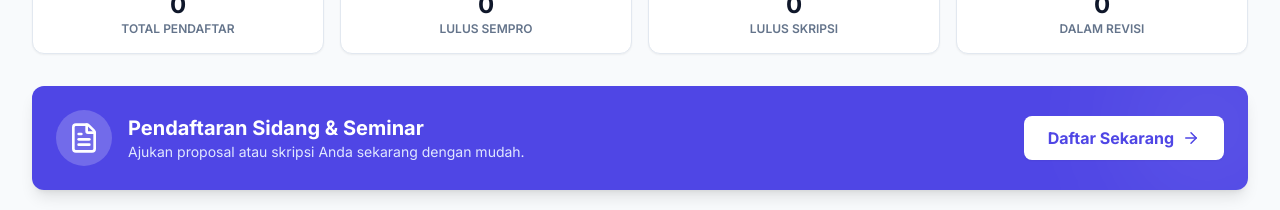
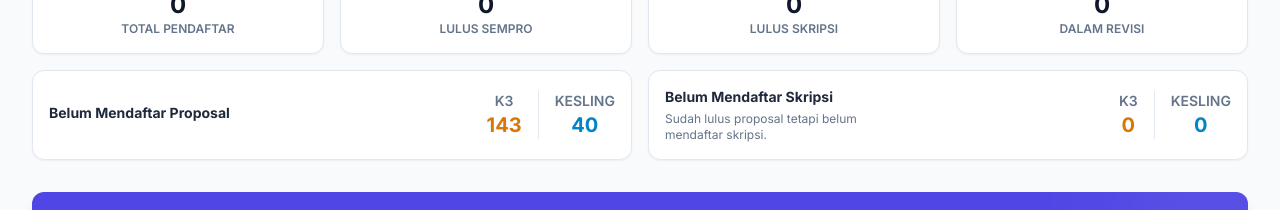
Before and after one commit to ronniegodzilla-eng/Sistem-Pendaftaran-Skripsi, a React (Vite) app: page / in a window 1280 px wide. Shown: the part 265-475 px from the top of the page. Built offline with nearby package versions, Linux system fonts and the light colour scheme; no server answers; the database is empty.

Commit message:
Add files via upload

```diff
--- a/pages/Dashboard.tsx
+++ b/pages/Dashboard.tsx
@@ -17,7 +17,11 @@ export const Dashboard: React.FC<DashboardProps> = ({ onNavigate }) => {
       proposal_passed: 0,
       skripsi_passed: 0,
       pending_revision: 0,
-      upcoming_exams: 0
+      upcoming_exams: 0,
+      unregistered_proposal_k3: 0,
+      unregistered_proposal_kesling: 0,
+      unregistered_skripsi_k3: 0,
+      unregistered_skripsi_kesling: 0
   });
 
   useEffect(() => {
@@ -59,7 +63,7 @@ export const Dashboard: React.FC<DashboardProps> = ({ onNavigate }) => {
             </div>
           </div>
 
-          <div className="grid grid-cols-2 md:grid-cols-4 gap-4">
+          <div className="grid grid-cols-2 md:grid-cols-4 gap-4 mb-4">
               <div className="bg-white p-4 rounded-xl shadow-sm border border-slate-200 flex flex-col items-center justify-center text-center hover:border-indigo-300 transition-colors">
                   <div className="bg-blue-100 p-2 rounded-full mb-2 text-blue-600">
                       <Users size={24} />
@@ -87,6 +91,43 @@ export const Dashboard: React.FC<DashboardProps> = ({ onNavigate }) => {
                   </div>
                   <span className="text-2xl font-bold text-slate-900">{stats.pending_revision}</span>
                   <span className="text-xs text-slate-500 uppercase font-semibold">Dalam Revisi</span>
+              </div>
+          </div>
+
+          <div className="grid grid-cols-1 md:grid-cols-2 gap-4">
+              <div className="bg-white border border-slate-200 rounded-xl p-4 shadow-sm flex items-center justify-between">
+                  <div>
+                      <h3 className="font-bold text-slate-800 text-sm mb-1">Belum Mendaftar Proposal</h3>
+                  </div>
+                  <div className="flex gap-4">
+                      <div className="text-center">
+                          <p className="text-sm font-semibold text-slate-500 uppercase">K3</p>
+                          <p className="text-xl font-bold text-amber-600">{stats.unregistered_proposal_k3}</p>
+                      </div>
+                      <div className="w-px bg-slate-200"></div>
+                      <div className="text-center">
+                          <p className="text-sm font-semibold text-slate-500 uppercase">Kesling</p>
+                          <p className="text-xl font-bold text-sky-600">{stats.unregistered_proposal_kesling}</p>
+                      </div>
+                  </div>
+              </div>
+
+              <div className="bg-white border border-slate-200 rounded-xl p-4 shadow-sm flex items-center justify-between">
+                  <div>
+                      <h3 className="font-bold text-slate-800 text-sm mb-1">Belum Mendaftar Skripsi</h3>
+                      <p className="text-xs text-slate-500 max-w-[200px]">Sudah lulus proposal tetapi belum mendaftar skripsi.</p>
+                  </div>
+                  <div className="flex gap-4">
+                      <div className="text-center">
+                          <p className="text-sm font-semibold text-slate-500 uppercase">K3</p>
+                          <p className="text-xl font-bold text-amber-600">{stats.unregistered_skripsi_k3}</p>
+                      </div>
+                      <div className="w-px bg-slate-200"></div>
+                      <div className="text-center">
+                          <p className="text-sm font-semibold text-slate-500 uppercase">Kesling</p>
+                          <p className="text-xl font-bold text-sky-600">{stats.unregistered_skripsi_kesling}</p>
+                      </div>
+                  </div>
               </div>
           </div>
       </div>
```
